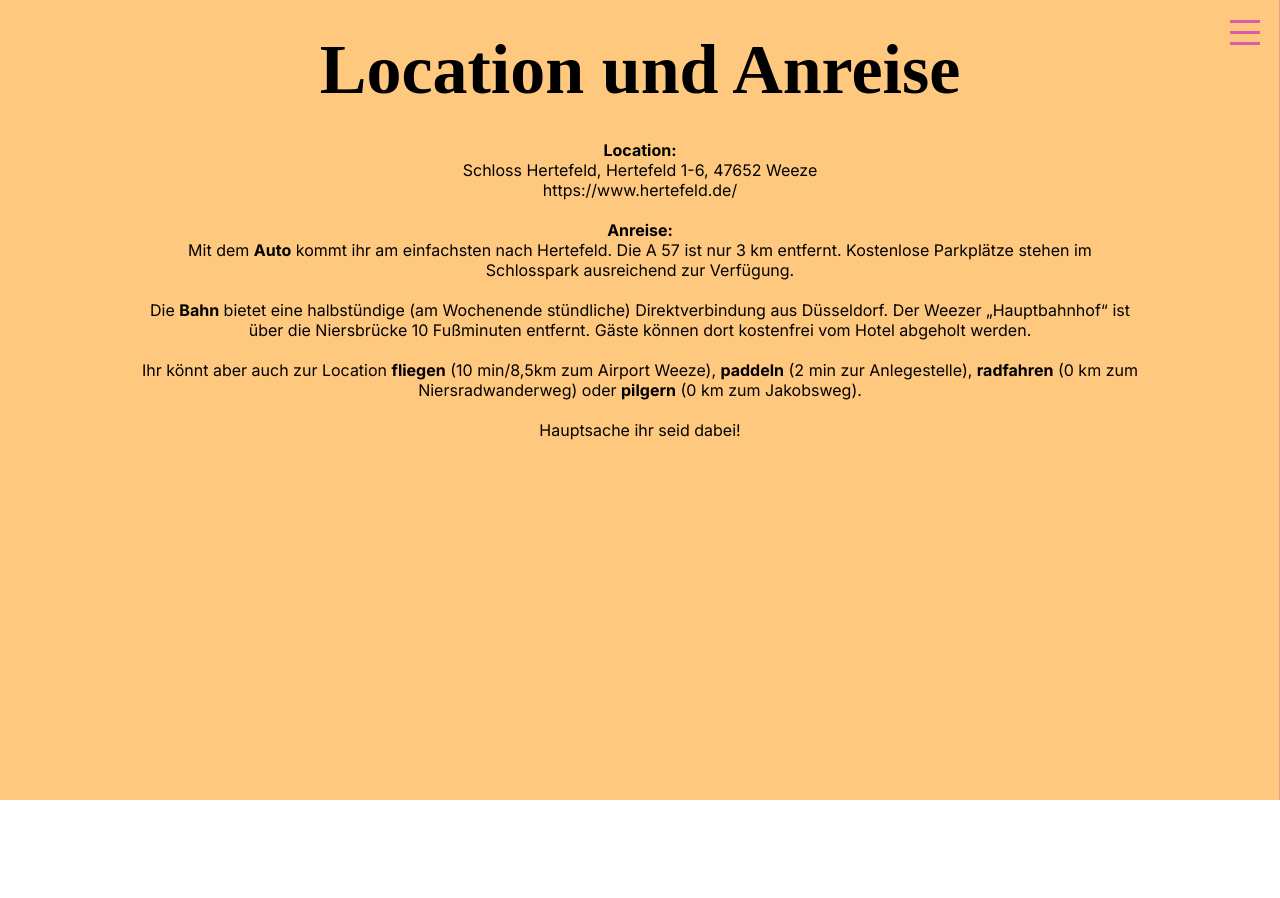
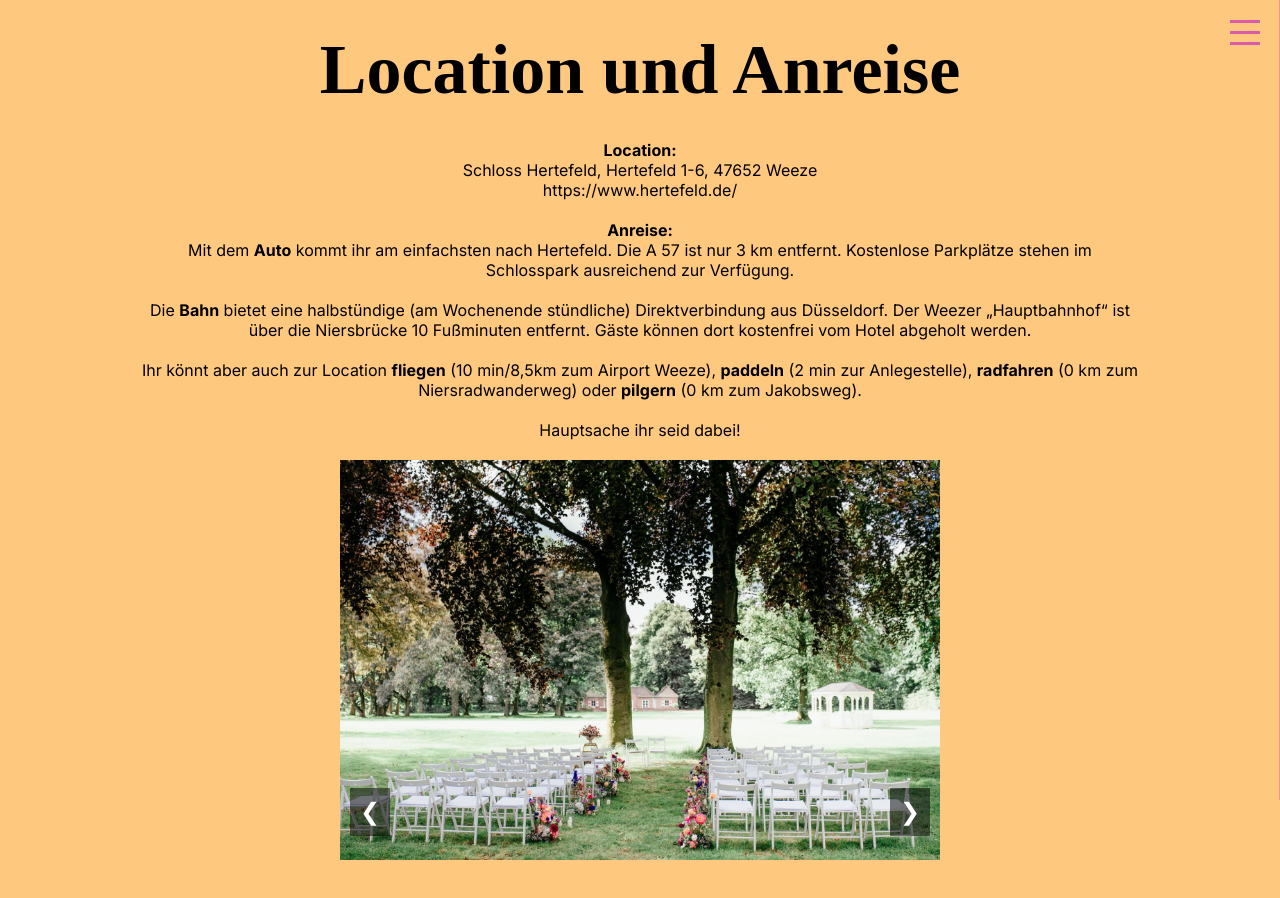
Before and after one commit to LaszloWa/yannek-franzi-wedding, a Next.js app: page /location in a window 1280 px wide. Shown: the top 898 px of the page. Before the commit the page ends 800 px from the top, so only its background shows below. Built offline with nearby package versions, Linux system fonts and the light colour scheme; a web font is replaced by a local one.

Commit message:
Adds photos to location page

```diff
--- a/app/location/page.tsx
+++ b/app/location/page.tsx
@@ -1,4 +1,12 @@
+import Carousel from "../components/carousel/carousel";
 import styles from "./location.module.css";
+
+const photos = [
+	"/images/schloss-hertefeld/1.jpg",
+	"/images/schloss-hertefeld/2.jpg",
+	"/images/schloss-hertefeld/3.jpg",
+	"/images/schloss-hertefeld/4.jpg",
+];
 
 export default function Location() {
 	return (
@@ -43,6 +51,7 @@ export default function Location() {
 
 				<p>Hauptsache ihr seid dabei!</p>
 			</div>
+			<Carousel photos={photos} />
 		</main>
 	);
 }
--- a/app/uebernachtung/page.tsx
+++ b/app/uebernachtung/page.tsx
@@ -13,12 +13,6 @@ const photos = {
 		"/images/jaegerhof/1.jpg",
 		"/images/jaegerhof/2.jpg",
 		"/images/jaegerhof/3.jpg",
-	],
-	"schloss-hertfeld": [
-		"/images/schloss-hertefeld/1.jpg",
-		"/images/schloss-hertefeld/2.jpg",
-		"/images/schloss-hertefeld/3.jpg",
-		"/images/schloss-hertefeld/4.jpg",
 	],
 	"schloss-wissen": [
 		"/images/schloss-wissen/1.jpg",
```
